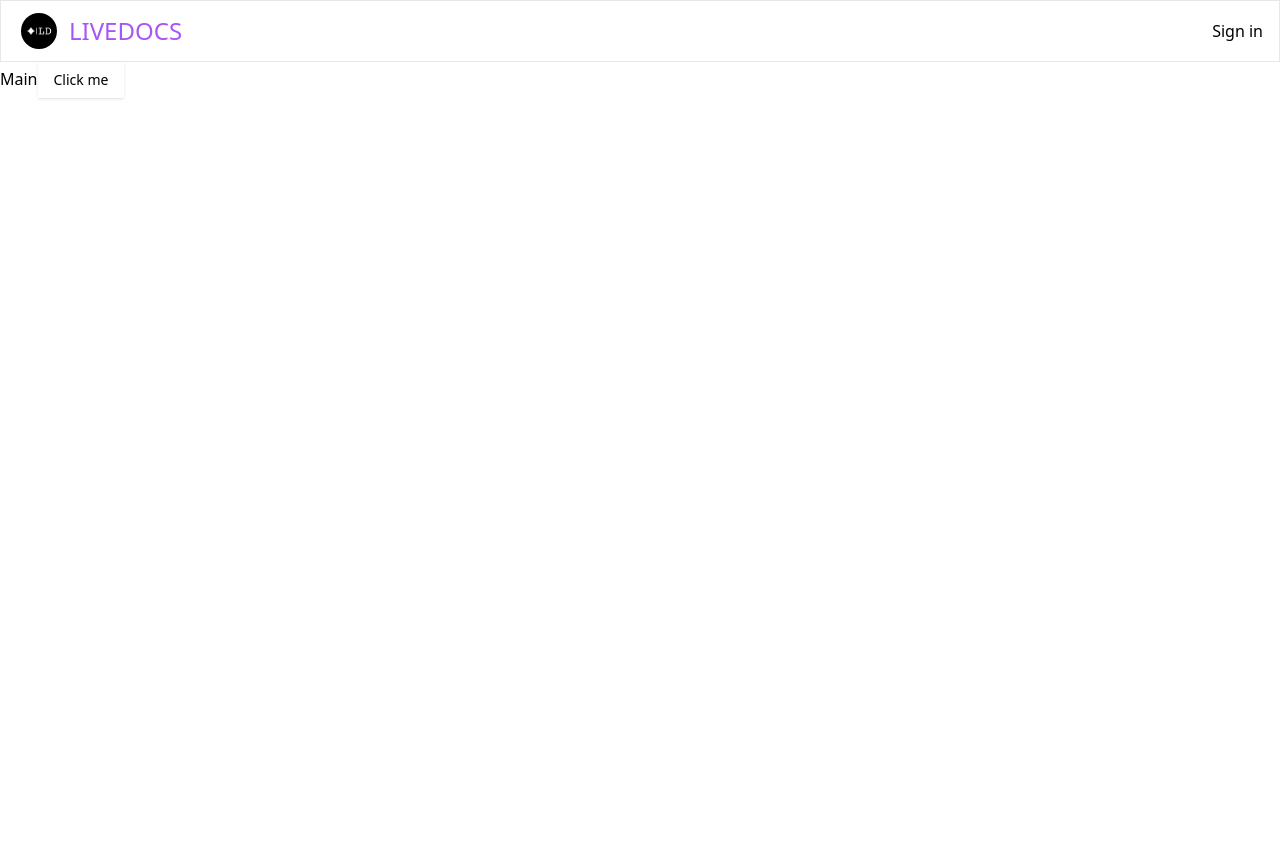
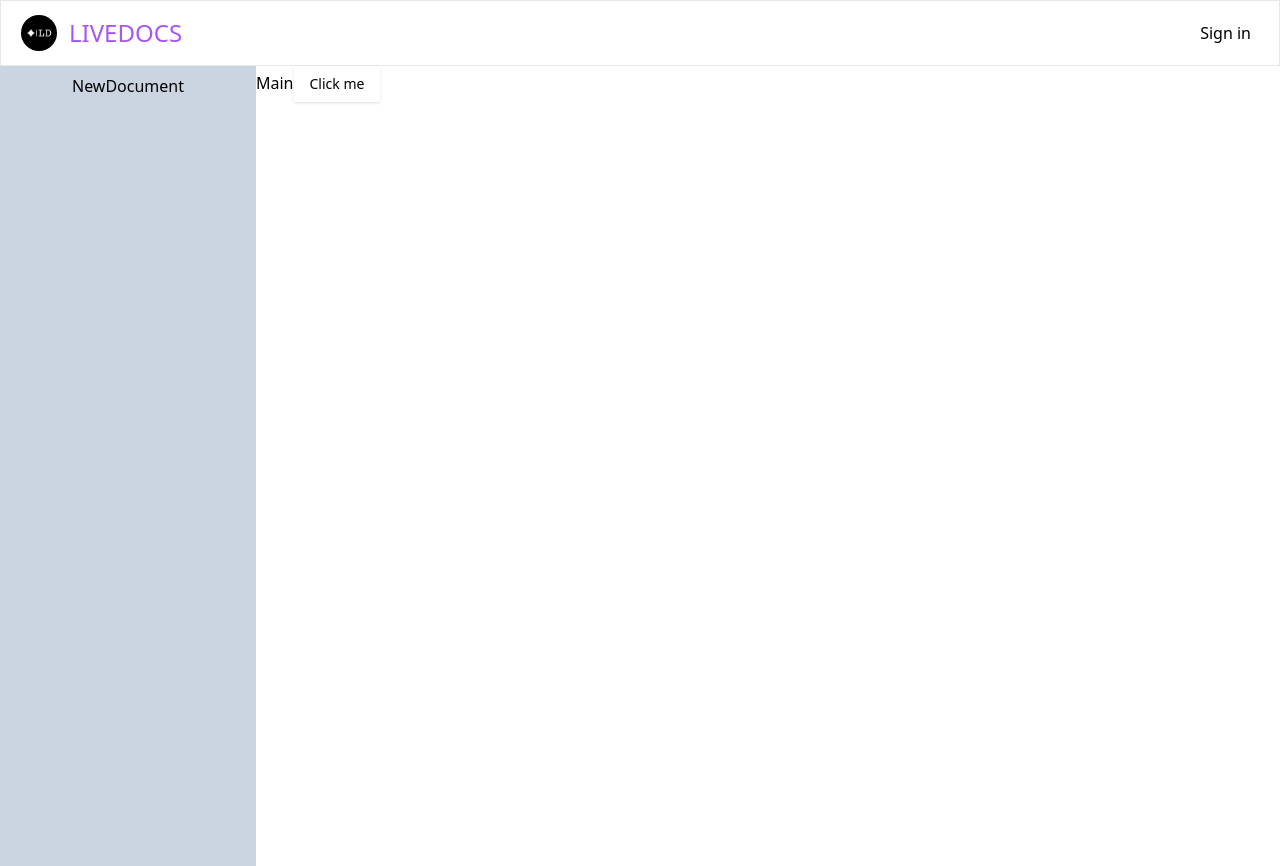
Before and after one commit to Gokulashik22014/LiveDocs-notion_clone, a Next.js app: page / in a window 1280 px wide. Before the commit the page ends 800 px from the top, so only its background shows below. Built offline with nearby package versions, Linux system fonts and the light colour scheme; no server answers.

Commit message:
small changes

```diff
--- a/app/layout.tsx
+++ b/app/layout.tsx
@@ -3,6 +3,7 @@ import localFont from "next/font/local";
 import "./globals.css";
 import { ClerkProvider } from "@clerk/nextjs";
 import Navbar from "@/components/Navbar";
+import Sidebar from "@/components/Sidebar";
 
 const geistSans = localFont({
   src: "./fonts/GeistVF.woff",
@@ -32,8 +33,9 @@ export default function RootLayout({
           className={`${geistSans.variable} ${geistMono.variable} antialiased`}
         >
           <Navbar/>
-          <div>
-            <div>{children}</div>
+          <div className="flex">
+            <Sidebar/>
+            <div className="flex-1">{children}</div>
           </div>
         </body>
       </html>
--- a/components/Navbar.tsx
+++ b/components/Navbar.tsx
@@ -33,7 +33,7 @@ const Navbar = () => {
       </div>
       {/* Breadcrums like show the path the user exist fancy stuff bro really good */}
 
-      <div className="flex justify-end flex-1">
+      <div className="flex justify-end flex-1 px-3 py-3">
         <SignedOut>
           <SignInButton />
         </SignedOut>
--- /dev/null
+++ b/components/NewDocument.tsx
@@ -0,0 +1,9 @@
+import React from 'react'
+
+const NewDocument = () => {
+  return (
+    <div>NewDocument</div>
+  )
+}
+
+export default NewDocument
--- a/components/Sidebar.tsx
+++ b/components/Sidebar.tsx
@@ -1,8 +1,11 @@
 import React from 'react'
+import NewDocument from './NewDocument'
 
 const Sidebar = () => {
   return (
-    <div>Sidebar</div>
+    <div className='flex px-4 py-2 bg-slate-300 w-64 justify-center min-h-screen'>
+      <NewDocument/>
+    </div>
   )
 }
 
```
